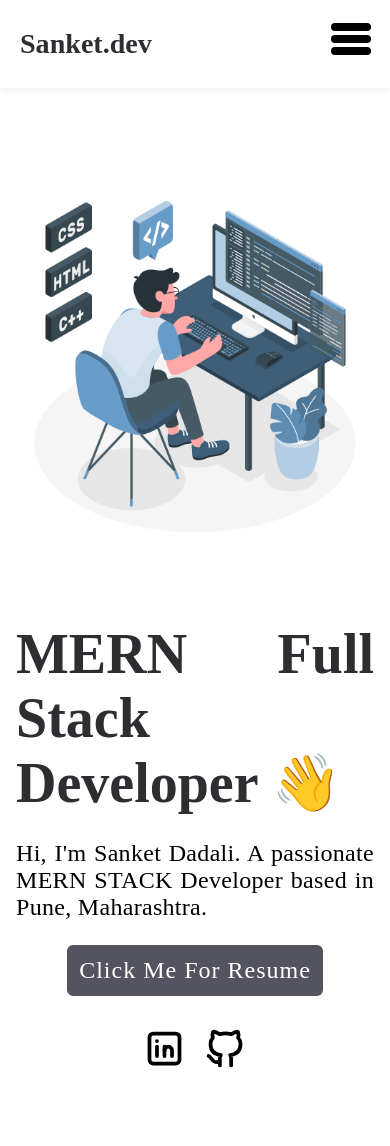
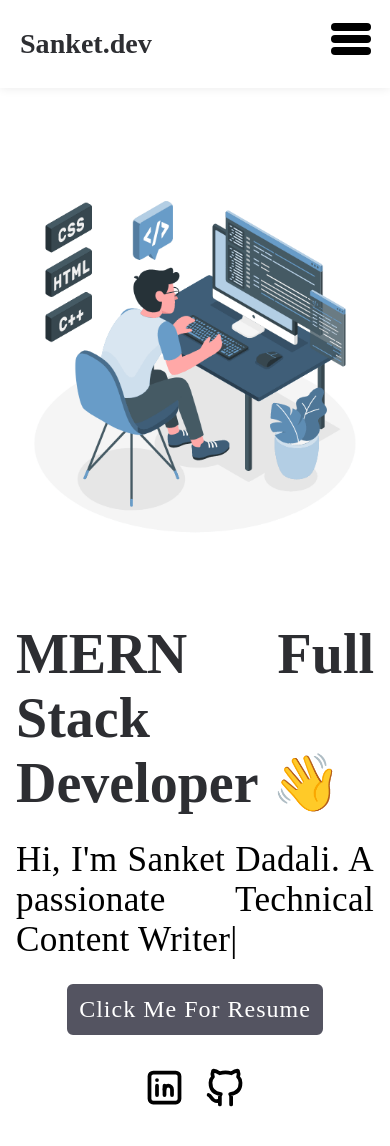
Before and after one commit to poseidonsanket/portfolio, a React (Vite) app: page / in a window 390 px wide. Shown: the top 1146 px of the page. Built offline with nearby package versions, Linux system fonts and the light colour scheme.

Commit message:
Responsive Changes

```diff
--- a/package.json
+++ b/package.json
@@ -15,7 +15,8 @@
     "react-dom": "^18.2.0",
     "react-icons": "^5.0.1",
     "react-router-dom": "^6.22.1",
-    "react-scroll": "^1.9.0"
+    "react-scroll": "^1.9.0",
+    "react-type-animation": "^3.2.0"
   },
   "devDependencies": {
     "@types/react": "^18.2.55",
--- a/src/components/Hero.jsx
+++ b/src/components/Hero.jsx
@@ -1,6 +1,7 @@
 import React from "react";
 import "../css/Hero.css";
 import heroImg from "../img/hero.gif";
+import { TypeAnimation } from "react-type-animation";
 
 const Hero = () => {
   return (
@@ -9,10 +10,25 @@ const Hero = () => {
         <div className="hero-text">
           <h1>MERN Full Stack Developer 👋</h1>
           <p className="sub-text">
-            Hi, I'm Sanket Dadali. A passionate MERN STACK Developer based in
-            Pune, Maharashtra.
+            <TypeAnimation
+              sequence={[
+                "Hi, I'm Sanket Dadali. A passionate MERN Stack Developer",
+                1000,
+                "Hi, I'm Sanket Dadali. A passionate Technical Content Writer",
+                1000,
+                "Hi, I'm Sanket Dadali. A passionate Open Source Enthusiat",
+                1000,
+              ]}
+              wrapper="span"
+              speed={50}
+              style={{ fontSize: "2.2rem", display: "inline-block" }}
+              repeat={Infinity}
+            />
           </p>
-          <a href="https://drive.google.com/file/d/1x0xnYgnQZwkgUm5ZXM0nFRVHLpnSf2Pd/view?usp=sharing" target="_blank">
+          <a
+            href="https://drive.google.com/file/d/1x0xnYgnQZwkgUm5ZXM0nFRVHLpnSf2Pd/view?usp=sharing"
+            target="_blank"
+          >
             <div className="resume-btn">Click Me For Resume</div>
           </a>
           <div className="hero-socials">
```
Also changed, not shown: 1 other file (tests, documents, lock files or other folders).
